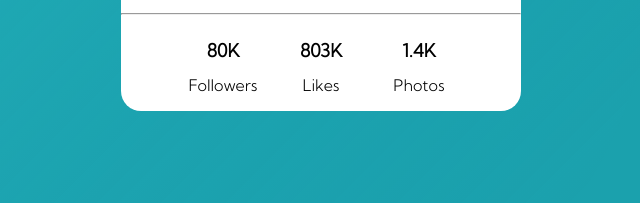
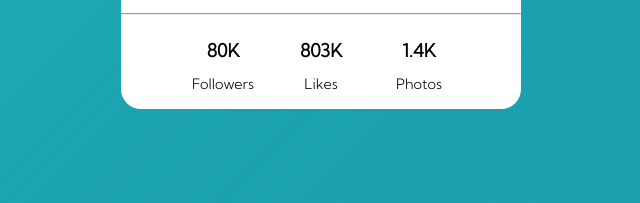
Before and after one commit to Coryse2/profile-card-component-main, a plain HTML site: page profile-card-component-main/index.html in a window 1280 px wide. Shown: the part 556-759 px from the top of the page, 319-959 px from the left. Drawn offline with Linux system fonts and the light colour scheme.

Commit message:
font correction

```diff
--- a/profile-card-component-main/style.css
+++ b/profile-card-component-main/style.css
@@ -51,6 +51,7 @@ li {
 .profile-performance li {
   width: 30%;
   font-weight: 400;
+  font-size: .9rem;
 }
 /*Name & stats*/
 span {
```
